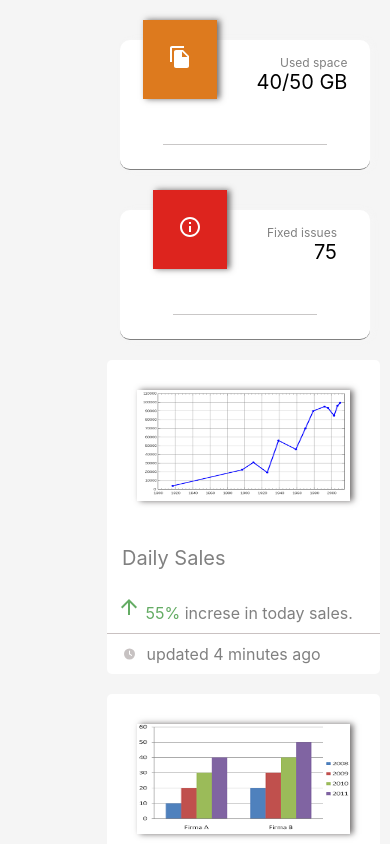
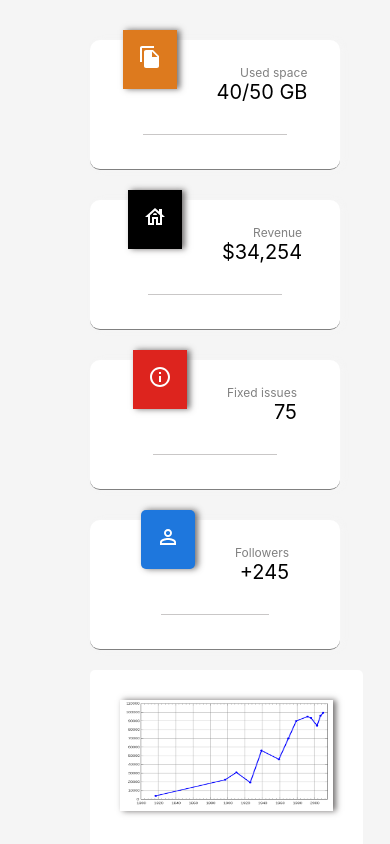
Before and after one commit to Princeantwi2k/Nextjs-referance, a Next.js app: page /components/Content in a window 390 px wide. Built offline with nearby package versions, Linux system fonts and the light colour scheme.

Commit message:
added styles

```diff
--- a/styles/Home.module.css
+++ b/styles/Home.module.css
@@ -294,6 +294,8 @@ padding: 7px;
     box-shadow: 3px 0px 6px 0px rgba(246, 246, 246, 0.75);
   }
 
+
+
   /* .categories{
 
 
@@ -426,6 +428,159 @@ padding: 7px;
   }
 
 }
+
+@media only screen and (max-width: 480px) {
+  .contentcontainer{
+    display: flex;
+    flex-wrap: wrap;
+    margin-left:70px;
+
+  }
+
+  .contentwrapper{
+    display: flex;
+flex-direction: column;
+    margin-top: 20px;
+    padding: 20px;
+    gap:30px;
+  }
+  .tabs{
+    display: flex;
+    justify-content: space-evenly;
+    align-items: center;
+    width:250px;
+    height:130px;
+    background-color: #fff;
+    border-radius: 10px;
+    cursor: pointer;
+    box-shadow: 3px 0px 6px 0px rgba(246, 246, 246, 0.75);
+  }
+  .data{
+    display: flex;
+    flex-wrap: wrap;
+    margin-left:90px;
+  }
+  .datawrapper{
+
+    display: flex;
+    flex-direction: column;
+   gap: 20px;
+
+  }
+  .dataChart{
+    background-color: #fff;
+    width: 70vw;
+    border-radius: 5px;
+
+  }
+  /* .chartPara{
+
+    box-shadow: 3px 6px 6px 3px rgba(78, 76, 76, 0.75);
+  height: 30vh;
+
+  } */
+  .chartParagragh{
+    padding: 15px;
+    font-size: 20px;
+    color:gray;
+  }
+  .chartSecondParagragh{
+    padding: 10px;
+    color: rgb(100, 172, 100);
+  }
+  .chartSecondParagragh > span {
+    color: gray;
+  }
+ .chartThirdParagragh{
+ color: gray;
+ padding: 10px;
+ }
+ .chartThirdParagragh> span{
+  color: rgb(199, 194, 194);
+  padding: 7px;
+ }
+.Image{
+   box-shadow: 3px 0px 6px 0px rgba(65, 61, 61, 0.75);
+   margin: 30px;
+}
+  .generalIcon{
+    background-color: rgb(221, 122, 30);
+    position: relative;
+  bottom: 45px;
+  right: 20px;
+  padding: 15px;
+  box-shadow: 3px 0px 6px 0px rgba(65, 61, 61, 0.75);
+  }
+  .generalIcon1{
+    background-color: rgb(0, 0, 0);
+    position: relative;
+  bottom: 45px;
+  right: 20px;
+  padding: 15px;
+  box-shadow: 3px 0px 6px 0px rgba(65, 61, 61, 0.75);
+  }
+  .generalIcon2{
+    background-color: rgb(221, 36, 30);
+    position: relative;
+  bottom: 45px;
+  right: 20px;
+  padding: 15px;
+  box-shadow: 3px 0px 6px 0px rgba(65, 61, 61, 0.75);
+  }
+  .generalIcon3{
+    background-color: rgb(30, 119, 221);
+    position: relative;
+  bottom: 45px;
+  right: 20px;
+  padding: 15px;
+  box-shadow: 3px 0px 6px 0px rgba(65, 61, 61, 0.75);
+  }
+  .icon{
+    width: 56px;
+  height: 56px;
+  overflow: unset;
+  font-size: 36px;
+  text-align: center;
+  line-height: 56px;
+  margin-bottom: 1px;
+  color: #fff;
+
+
+  }
+  .categoriesText{
+    text-align: end;
+    position: relative;
+    left: 20px;
+    bottom: 10px;
+    font-size: 12px;
+    color: gray;
+  }
+
+  .categoriesNumber{
+    text-align: end;
+    font-size: 20px;
+    color: black;
+  }
+
+  .categoriesPara{
+    display: inline;
+    position: absolute;
+    top: 215px;
+   font-size: 12px;
+    padding: 8px;
+    text-align: start;
+    justify-self: start;
+  }
+
+  .icons{
+
+    color: black;
+    padding: 4px;
+
+  }
+
+
+}
 /*
 content of dashboard start */
 
```
